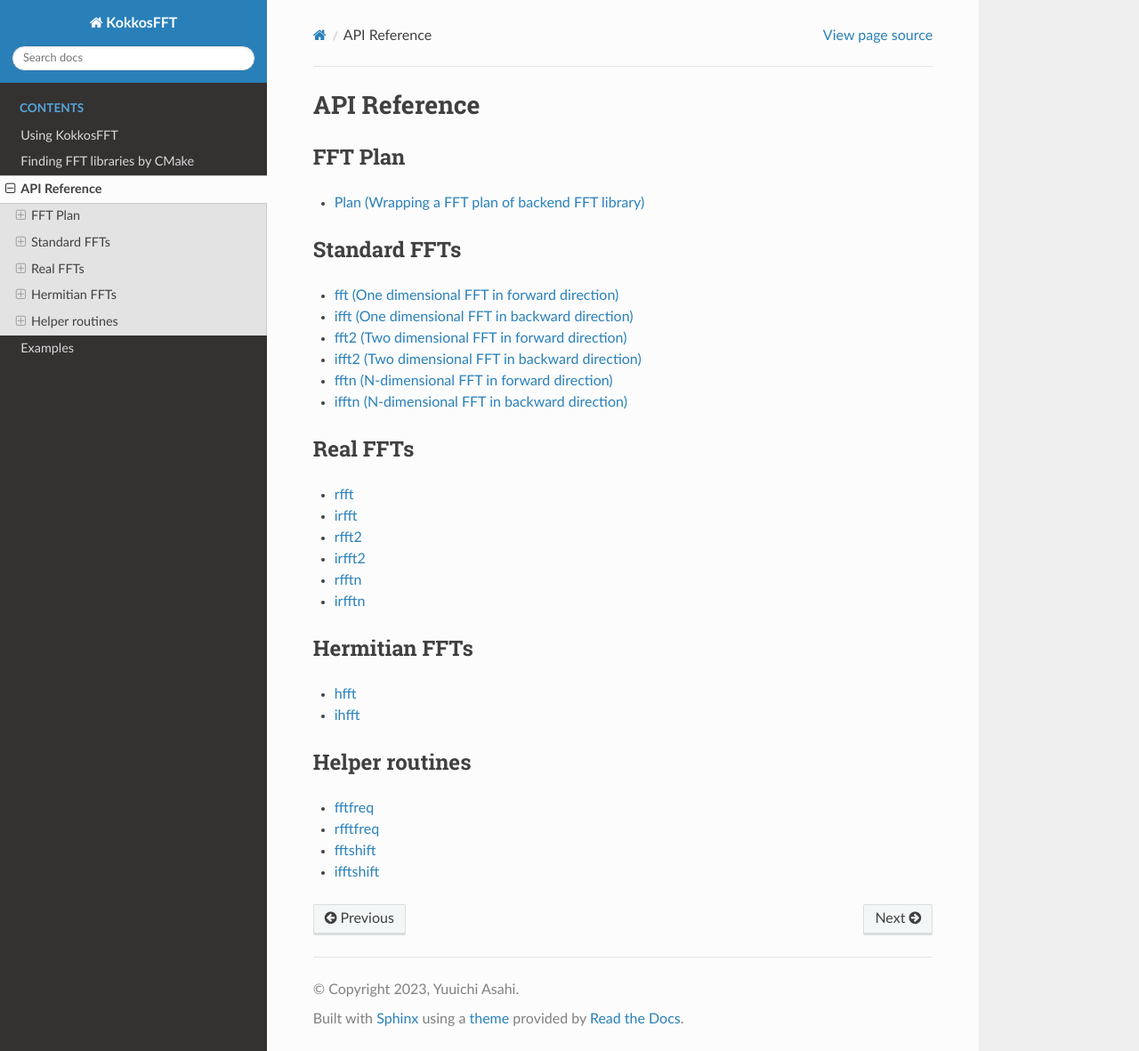
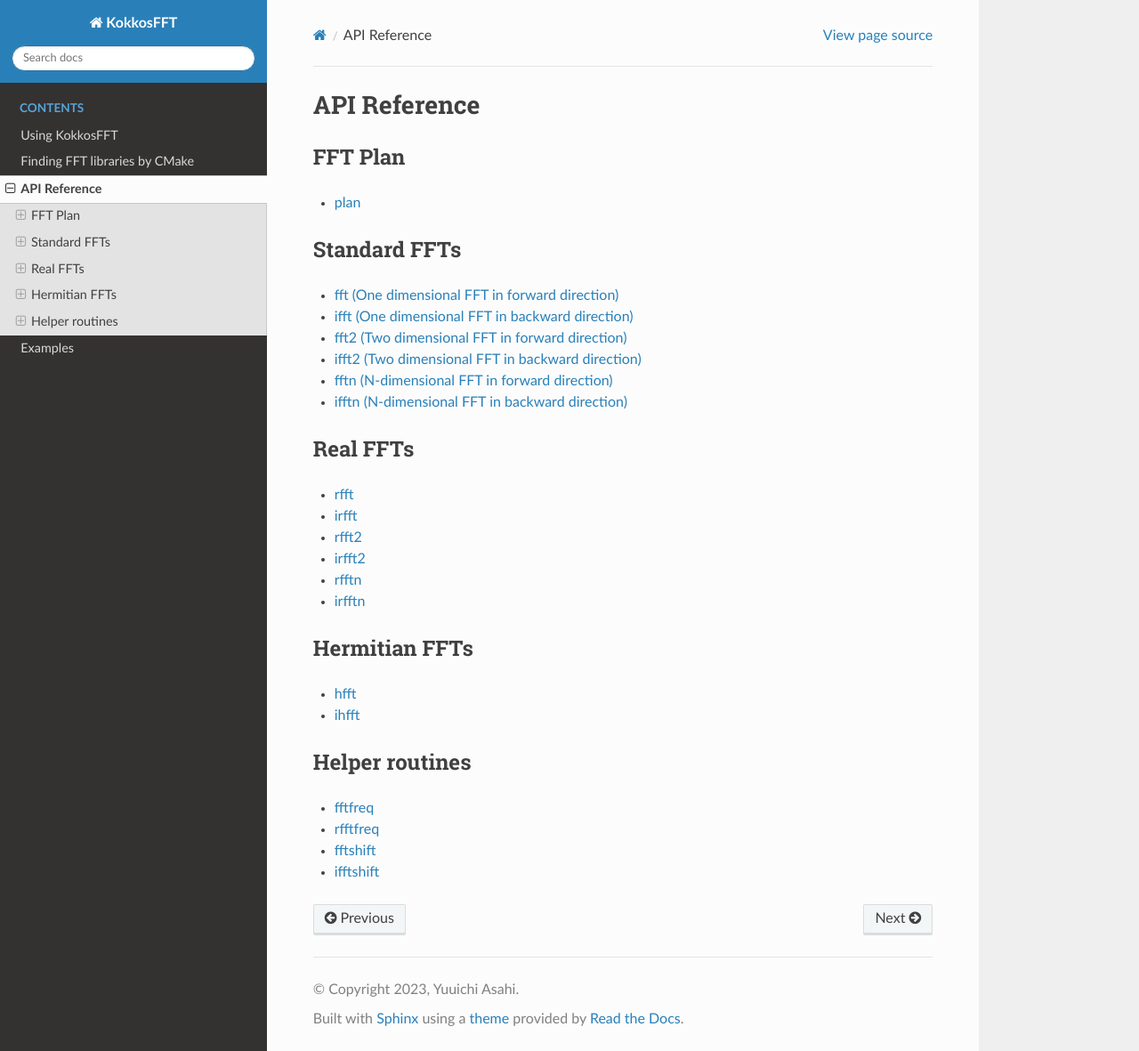
Before and after one commit to kokkos/kokkos-fft, a Sphinx documentation site: the page built from docs/api_reference.rst, in a window 1280 px wide and 1181 px high. Shown: the whole window at 89% size. Built offline with Sphinx 7.4.7 and the Read the Docs theme 2.0.0, drawn with Linux system fonts in a browser that asks for light colours.

Commit message:
update reference names

```diff
--- a/docs/api/plan.rst
+++ b/docs/api/plan.rst
@@ -1,6 +1,6 @@
 
-Plan (Wrapping a FFT plan of backend FFT library)
--------------------------------------------------
+KokkosFFT::Impl::Plan
+---------------------
 
 .. doxygenclass:: KokkosFFT::Impl::Plan
    :members:
--- a/docs/api_reference.rst
+++ b/docs/api_reference.rst
@@ -8,7 +8,7 @@ FFT Plan
 .. toctree::
    :maxdepth: 1
 
-   api/plan.rst
+   plan <api/plan>
 
 Standard FFTs
 -------------
```
